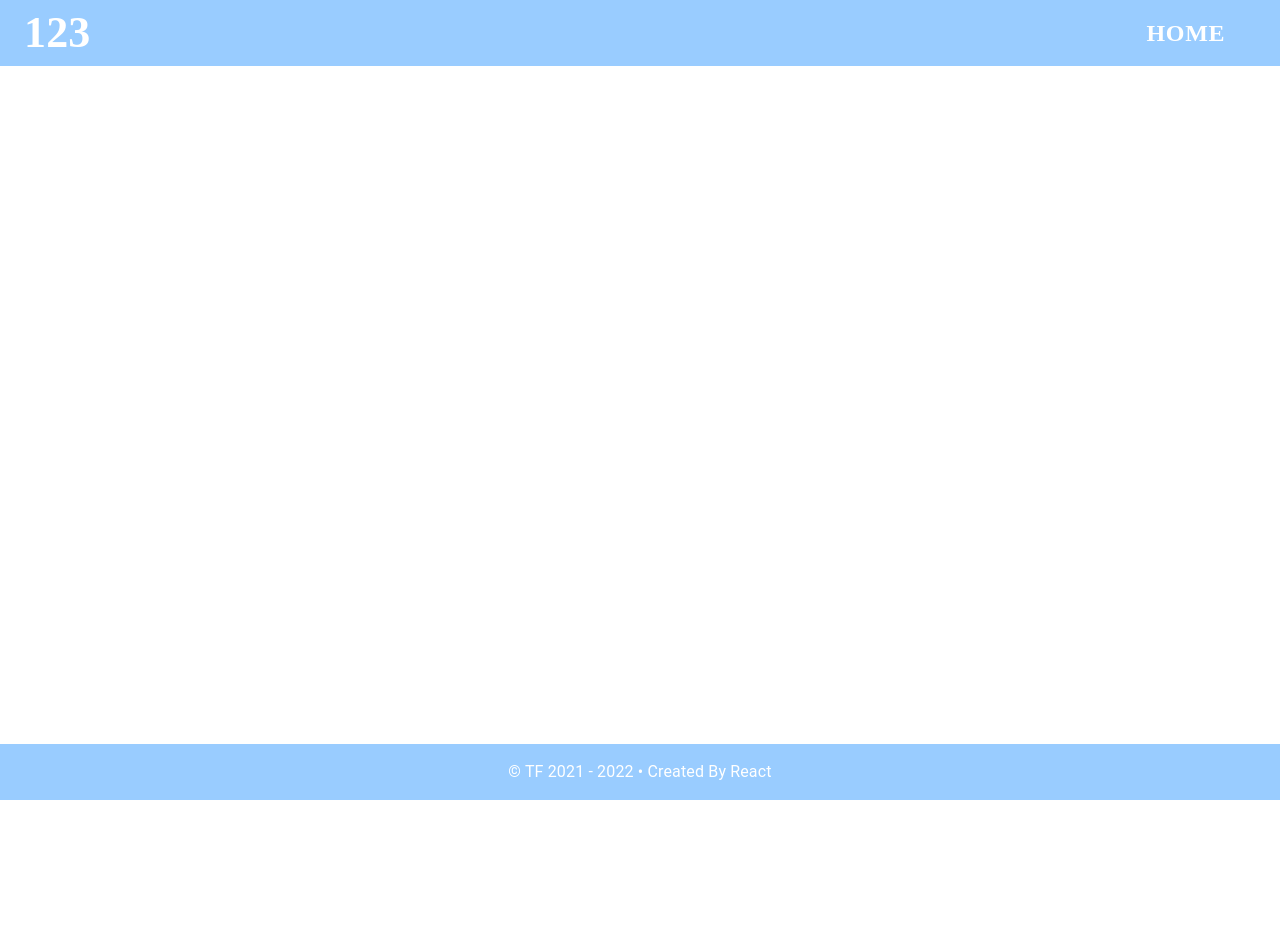
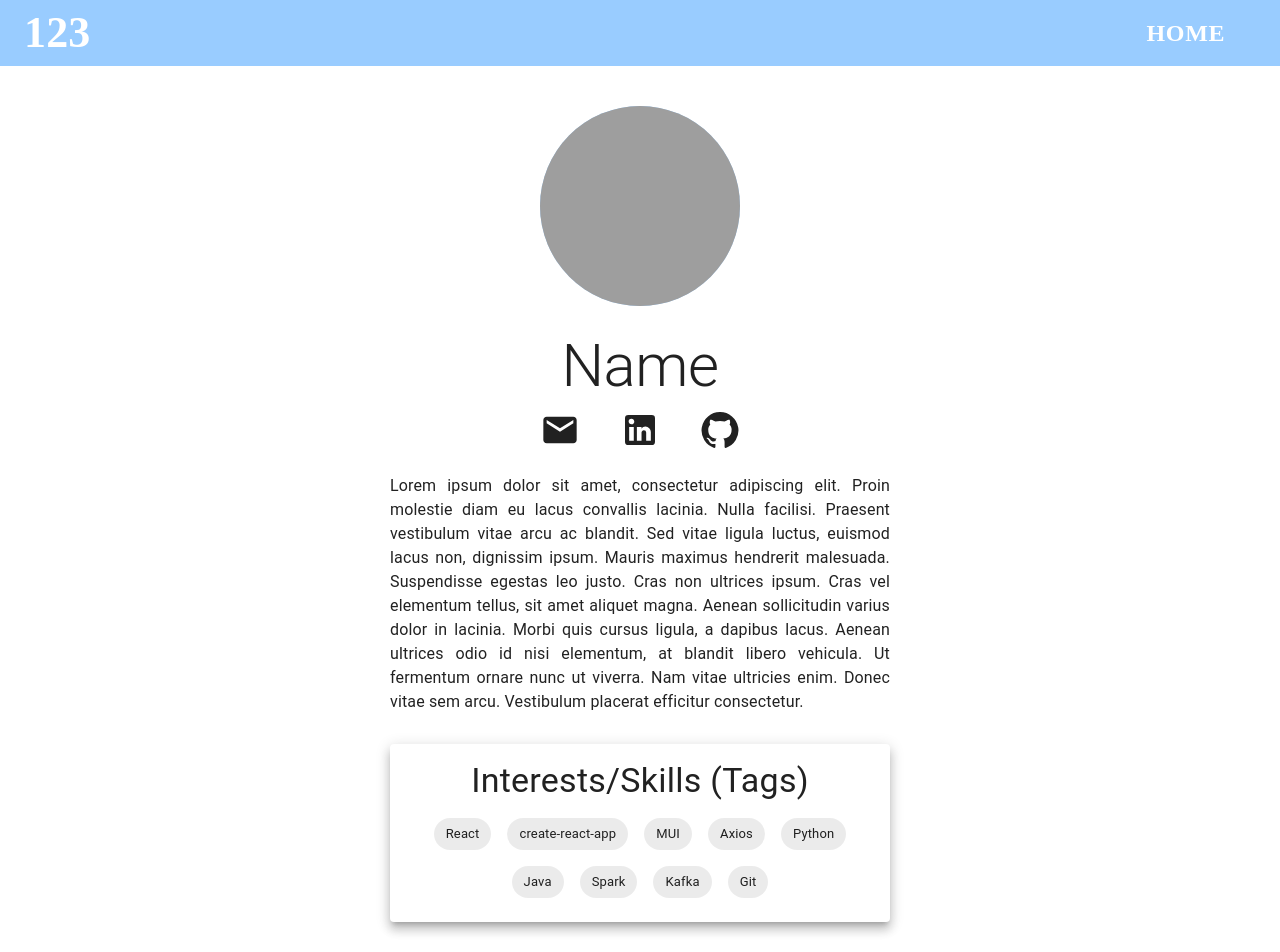
Before and after one commit to Tony-Feng/tony-feng.github.io, a React (Create React App) app: page / in a window 1280 px wide. Shown: the top 952 px of the page. Before the commit the page ends 800 px from the top, so only its background shows below. Built offline with nearby package versions, Linux system fonts and the light colour scheme; grey boxes are pictures that could not be loaded.

Commit message:
fully functional

```diff
--- a/src/App.js
+++ b/src/App.js
@@ -1,54 +1,18 @@
-// import React, { Suspense } from 'react';
-// import { BrowserRouter, Routes, Route } from 'react-router-dom';
-// import { lazy } from '@loadable/component';
-// import Loading from './pages/loading';
-//
-// // const Home = lazy(() => import('./pages/home'));
-// // const Error = lazy(() => import('./pages/error'));
-//
-// export default function App() {
-//   return (
-//     <BrowserRouter>
-//       <Suspense fallback={ <Loading /> }>
-//         <Routes>
-//           <Route path="/" exact component={ () => <Home /> } />
-//           <Route component={ <Error /> } />
-//         </Routes>
-//       </Suspense>
-//     </BrowserRouter>
-//   );
-// }
-
-
-
 import React, { Suspense } from 'react';
 import { BrowserRouter, Routes, Route } from 'react-router-dom';
 import { lazy } from '@loadable/component';
 import Loading from './pages/loading';
-import Page from './components/page';
-import Header from './components/header';
-import Footer from './components/footer';
 
-// export default function App() {
-//   return (
-//     <BrowserRouter>
-//       <Suspense fallback={ <Loading /> }>
-//         <Routes>
-//           <Route path="/" exact component={ () => <Footer /> } />
-//           <Route component={ () => <Footer /> } />
-//         </Routes>
-//       </Suspense>
-//     </BrowserRouter>
-//   );
-// }
+const Home = lazy(() => import('./pages/home'));
+const Error = lazy(() => import('./pages/error'));
 
 export default function App() {
   return (
     <BrowserRouter>
       <Suspense fallback={ <Loading /> }>
         <Routes>
-          <Route path="/" exact element={ <Page /> } />
-          <Route element={ <Page /> } />
+          <Route path="/" exact element={ <Home /> } />
+          <Route path="*" element={ <Error /> } />
         </Routes>
       </Suspense>
     </BrowserRouter>
--- a/src/components/footer/index.jsx
+++ b/src/components/footer/index.jsx
@@ -17,7 +17,7 @@ export default function Footer(props) {
       return () => {
         window.removeEventListener("resize", getAppBarHeight);
       };
-    }
+    }, []
   );
 
   return (
--- a/src/pages/home/index.jsx
+++ b/src/pages/home/index.jsx
@@ -16,11 +16,16 @@ const TooltipTag = styled(Typography) (
   }
 );
 
-export default class Home extends Component { // todo: maybe use timeline to display education or experience
+export default function Home(props) { // todo: maybe use timeline to display education or experience
 
-  render() {
+  // const { name, email, linkedin, github, bio, tags } = props.info;
 
-    const { name, email, linkedin, github, bio, tags } = this.props.info;
+  const name = "Name";
+  const email = "first_name.last_name@email.address";
+  const linkedin = "https://www.linkedin.com";
+  const github = "https://github.com";
+  const bio = "Lorem ipsum dolor sit amet, consectetur adipiscing elit. Proin molestie diam eu lacus convallis lacinia. Nulla facilisi. Praesent vestibulum vitae arcu ac blandit. Sed vitae ligula luctus, euismod lacus non, dignissim ipsum. Mauris maximus hendrerit malesuada. Suspendisse egestas leo justo. Cras non ultrices ipsum. Cras vel elementum tellus, sit amet aliquet magna. Aenean sollicitudin varius dolor in lacinia. Morbi quis cursus ligula, a dapibus lacus. Aenean ultrices odio id nisi elementum, at blandit libero vehicula. Ut fermentum ornare nunc ut viverra. Nam vitae ultricies enim. Donec vitae sem arcu. Vestibulum placerat efficitur consectetur.";
+  const tags = ["React", "create-react-app", "MUI", "Axios", "Python", "Java", "Spark", "Kafka", "Git"];
 
   return (
     <Page>
@@ -93,5 +98,4 @@ export default class Home extends Component { // todo: maybe use timeline to dis
 
     </Page>
   );
-  };
 }
```
Lines whose indentation alone changed are shown as unchanged.
